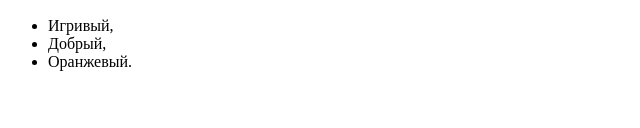
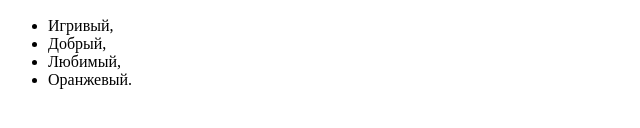
Before and after one commit to jSDjjjj/Cat_rep, a plain HTML site: page index.html in a window 1280 px wide. Shown: the part 588-716 px from the top of the page, without its empty margins (0-640 px from the left). Drawn offline with Linux system fonts and the light colour scheme.

Commit message:
Add info
Добавила характеристику

```diff
--- a/index.html
+++ b/index.html
@@ -19,6 +19,7 @@
 				<ul class="benefits">
 					<li>Игривый,</li>
 					<li>Добрый,</li>
+					<li>Любимый,</li>
 					<li>Оранжевый.</li>
 				</ul>
 			</div>
```
